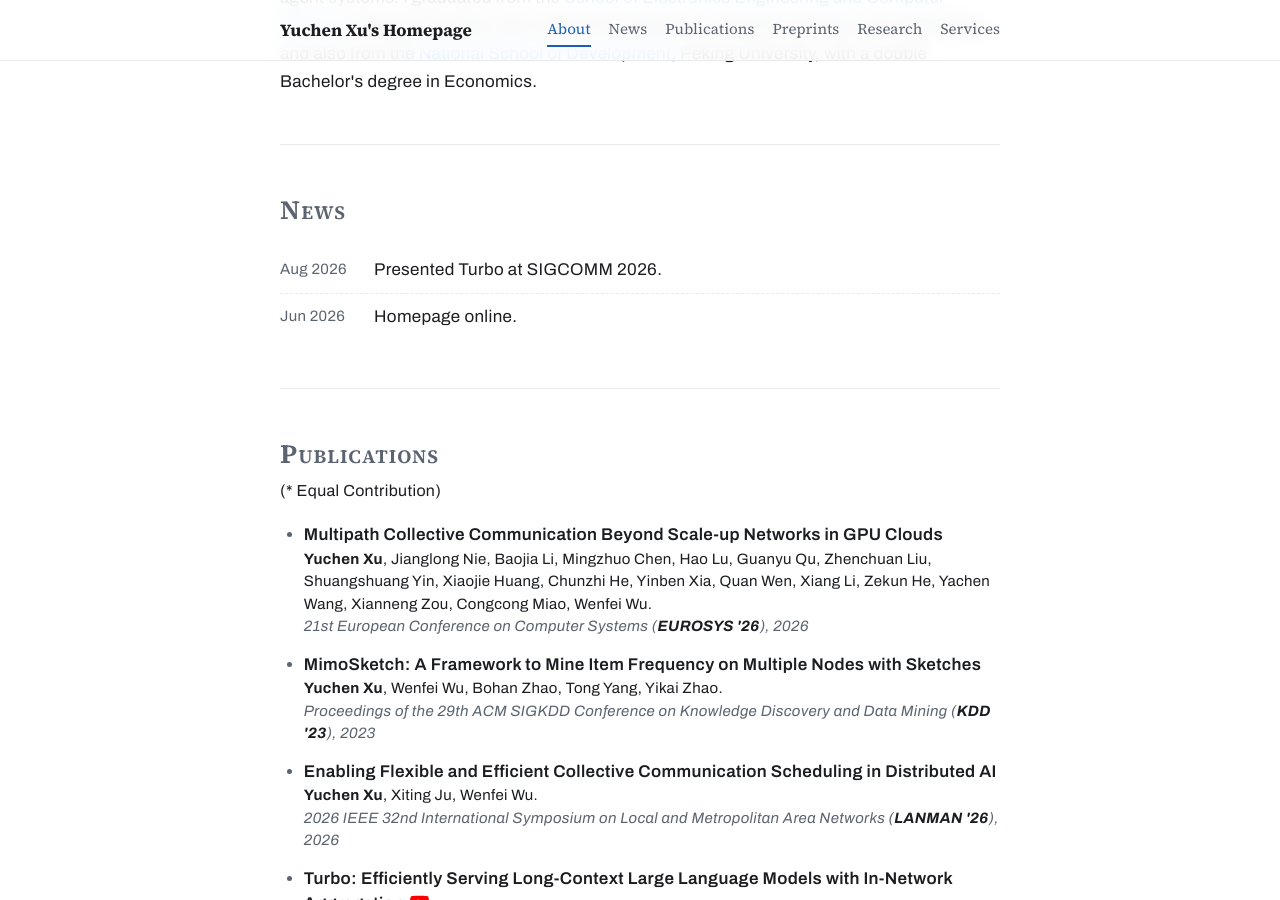
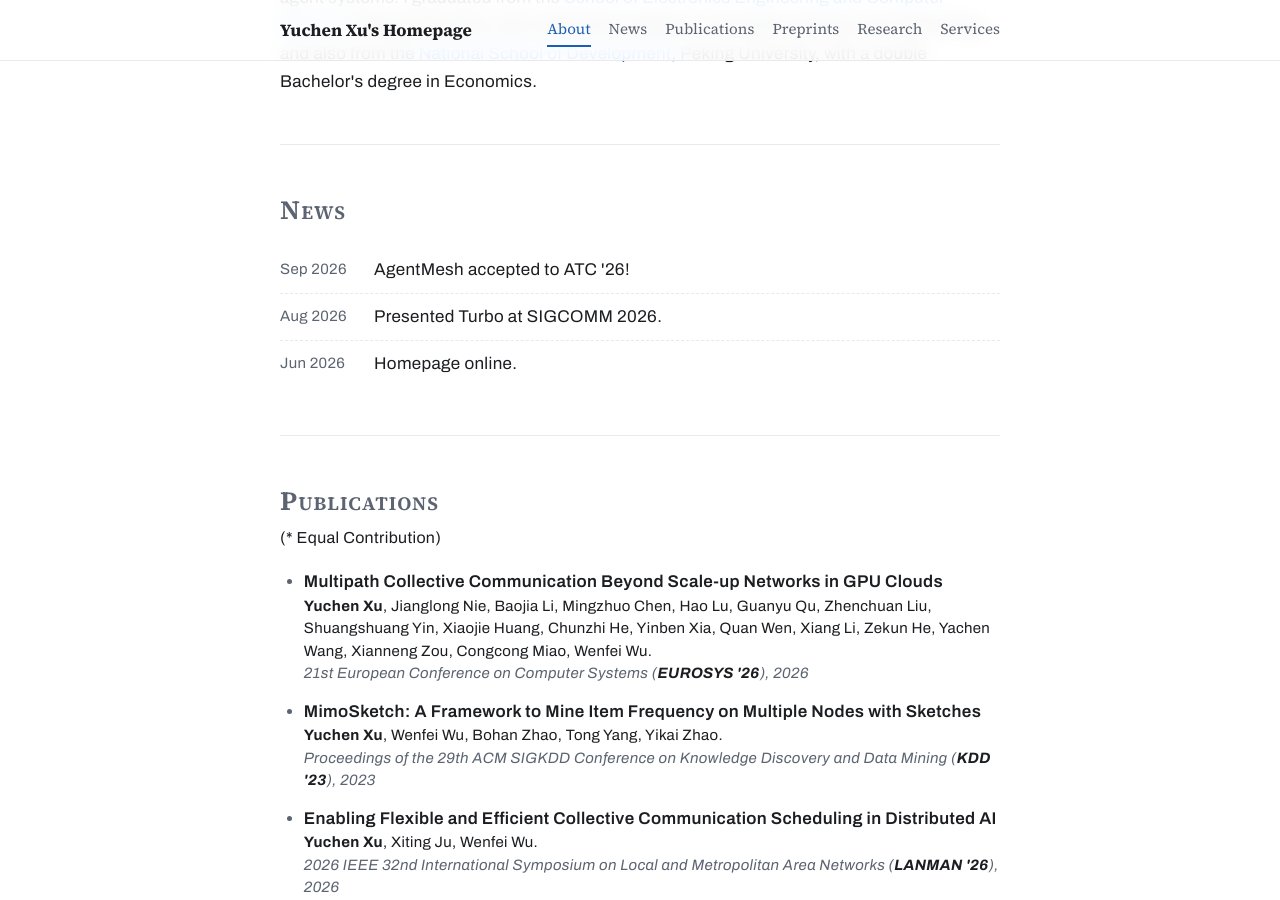
Before and after one commit to xu-yuchen/xu-yuchen.github.io, a Jekyll site: the page built from index.html, in a window 1280 px wide and 900 px high, scrolled down 355 px. Built offline with Jekyll 4.4.1, drawn with Linux system fonts in a browser that asks for light colours.

Commit message:
Update news.yml

```diff
--- a/_data/news.yml
+++ b/_data/news.yml
@@ -7,6 +7,9 @@
 - date: 2026-08-19
   text: Presented Turbo at SIGCOMM 2026.
 
+- date: 2026-09-18
+  text: AgentMesh accepted to ATC '26!
+
 #- date: 2026-05-01
 #  text: Our paper on <em>your topic</em> was accepted to <strong>Venue 2026</strong>.
 
```
